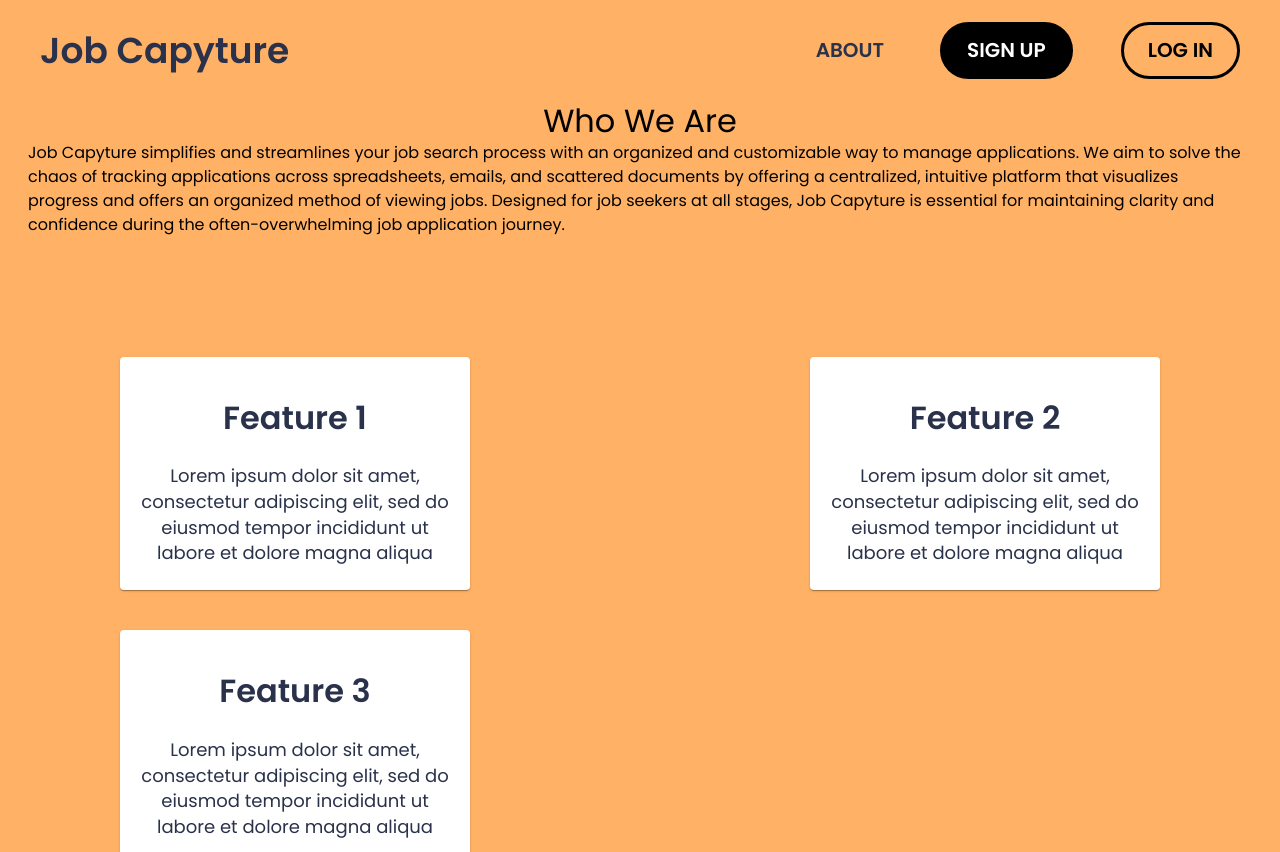
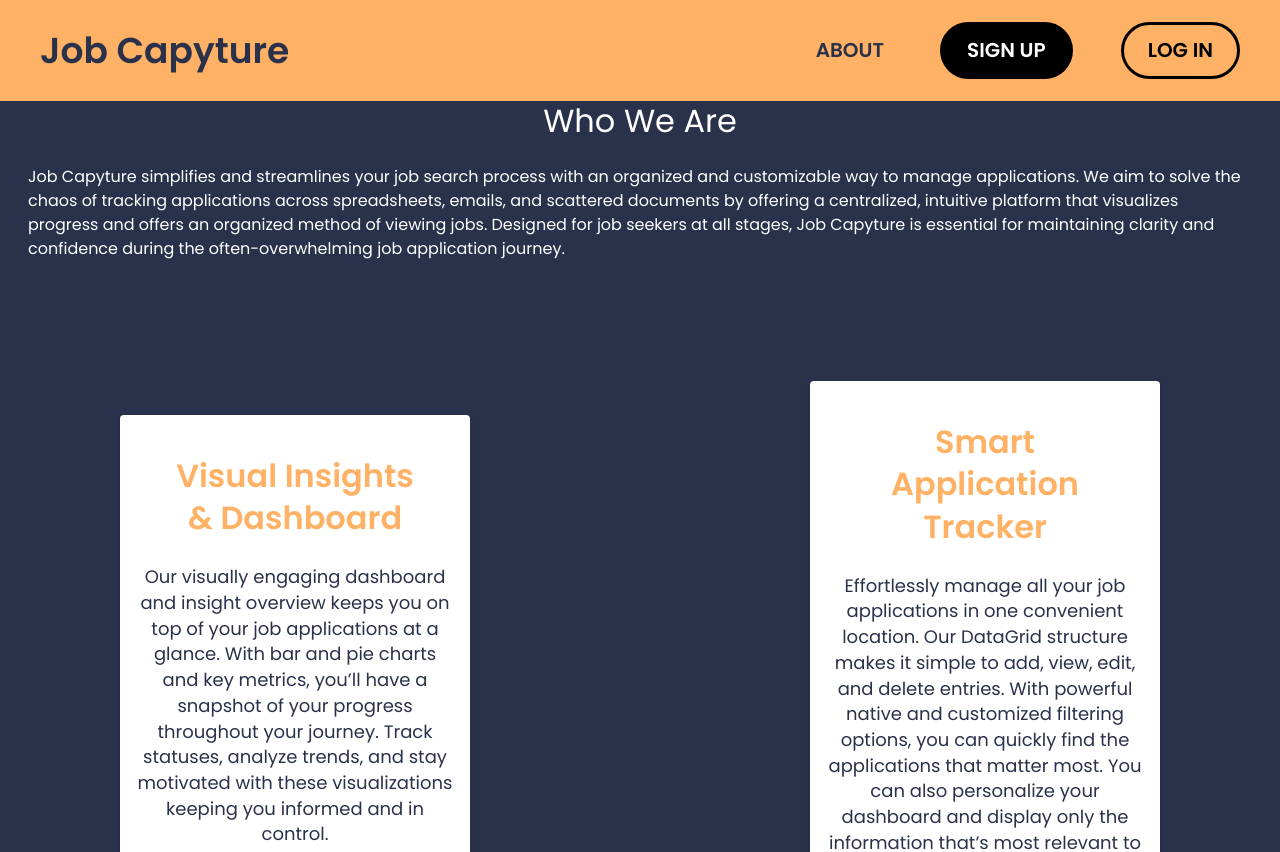
Before and after one commit to heavens-potato/winter-project, a React (Create React App) app in the folder hydrohire/: page /about in a window 1280 px wide. Shown: the top 852 px of the page. Built offline with nearby package versions, Linux system fonts and the light colour scheme; no server answers.

Commit message:
added updated information

```diff
--- a/hydrohire/src/About.js
+++ b/hydrohire/src/About.js
@@ -7,19 +7,16 @@ import { motion, AnimatePresence } from 'framer-motion';
 
 const features = [
   {
-    title: 'Feature 1',
-    description: 'Description of Feature 1',
-    description: 'Lorem ipsum dolor sit amet, consectetur adipiscing elit, sed do eiusmod tempor incididunt ut labore et dolore magna aliqua',
+    title: 'Visual Insights & Dashboard',
+    description: 'Our visually engaging dashboard and insight overview keeps you on top of your job applications at a glance. With bar and pie charts and key metrics, you’ll have a snapshot of your progress throughout your journey. Track statuses, analyze trends, and stay motivated with these visualizations keeping you informed and in control.',
   },
   {
-    title: 'Feature 2',
-    description: 'Description of Feature 2',
-    description: 'Lorem ipsum dolor sit amet, consectetur adipiscing elit, sed do eiusmod tempor incididunt ut labore et dolore magna aliqua',
+    title: 'Smart Application Tracker',
+    description: 'Effortlessly manage all your job applications in one convenient location. Our DataGrid structure makes it simple to add, view, edit, and delete entries. With powerful native and customized filtering options, you can quickly find the applications that matter most. You can also personalize your dashboard and display only the information that’s most relevant to you.',
   },
   {
-    title: 'Feature 3',
-    description: 'Description of Feature 3',
-    description: 'Lorem ipsum dolor sit amet, consectetur adipiscing elit, sed do eiusmod tempor incididunt ut labore et dolore magna aliqua',
+    title: 'Personalized Workspace',
+    description: 'Make Job Capyture your own with customizable themes and account settings. Choose from nine vibrant color themes to match your style, and for a flexible and seamless workflow, easily and securely update your email, password, and profile settings whenever needed.',
   },
 ];
 
@@ -29,17 +26,19 @@ function About(){
     <>
       <Navbar/>
       <div> {/* Parent Div */}
-        <div style={{backgroundColor: theme.palette.primary.main}}> {/* Top Part */}
+        <div style={{backgroundColor: theme.palette.primary.dark}}> {/* Top Part */}
+          <div className = 'flex flex-col gap-6'>
             <div className = 'flex justify-center'>
-            <Typography variant="h4" sx={{ fontSize: 32}}>Who We Are</Typography>
+              <Typography variant="h4" sx={{ fontSize: 32, color: theme.palette.primary.white}}>Who We Are</Typography>
             </div>
             <div className = 'flex justify-center mx-7'>
-            <p> Job Capyture simplifies and streamlines your job search process with an organized and customizable
+              <p style={{color: theme.palette.primary.white}}> Job Capyture simplifies and streamlines your job search process with an organized and customizable
                 way to manage applications. We aim to solve the chaos of tracking applications across spreadsheets,
                 emails, and scattered documents by offering a centralized, intuitive platform that visualizes progress
                 and offers an organized method of viewing jobs. Designed for job seekers at all stages,
                 Job Capyture is essential for maintaining clarity and confidence during the often-overwhelming job
                 application journey.</p>
+            </div>
           </div>
           {/* 3 Features */}
           <motion.div
@@ -49,7 +48,7 @@ function About(){
             transition = {{ duration: 0.3 }}
           >
             <Grid container spacing={3} sx={{
-                  backgroundColor: (theme) => theme.palette.primary.main,
+              backgroundColor: (theme) => theme.palette.primary.dark,
               display: 'flex',
               flexDirection: { xs: 'column', lg: 'row' },
               justifyContent: 'space-between',
@@ -73,7 +72,7 @@ function About(){
                       <CardContent>
                         <Typography variant="h5" component="h2" sx={{
                           fontSize: 32,
-                        color: (theme) => theme.palette.primary.dark,
+                          color: (theme) => theme.palette.primary.main,
                           justifyContent: 'center',
                           textAlign: 'center',
                           fontWeight: 'bold',
```
Lines whose indentation alone changed are shown as unchanged.
